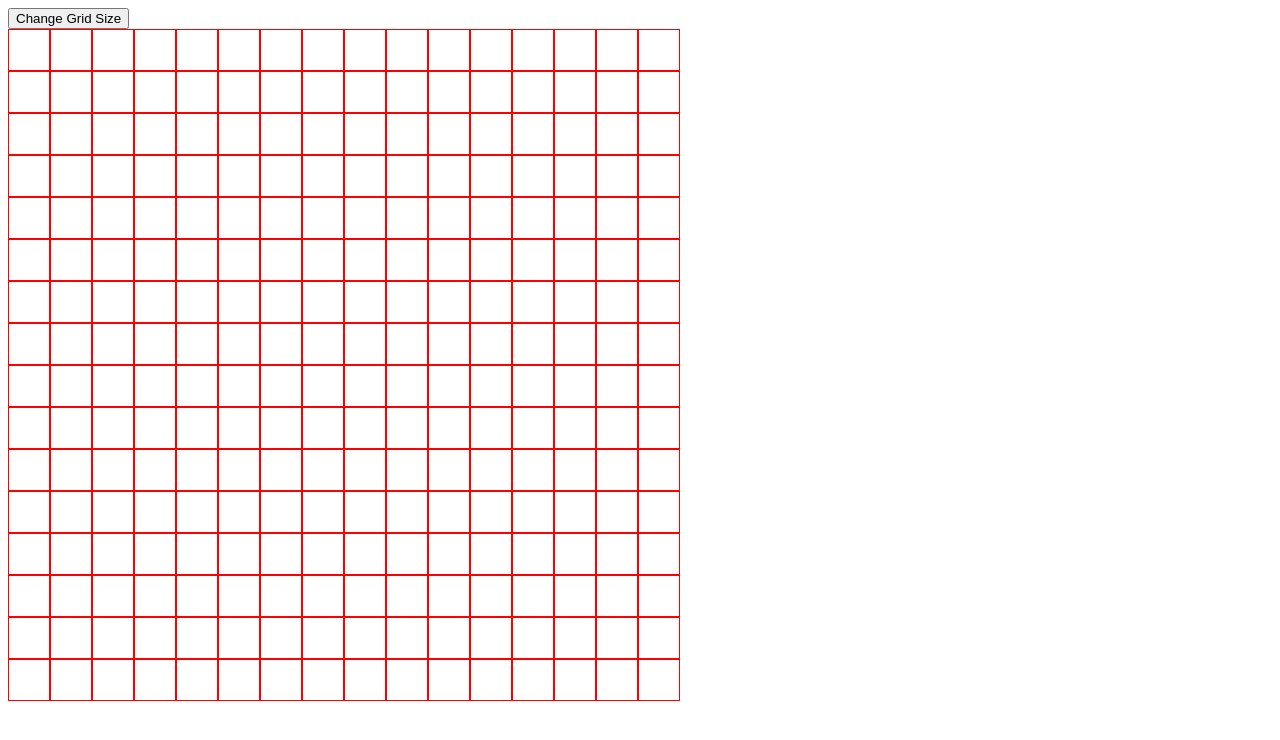
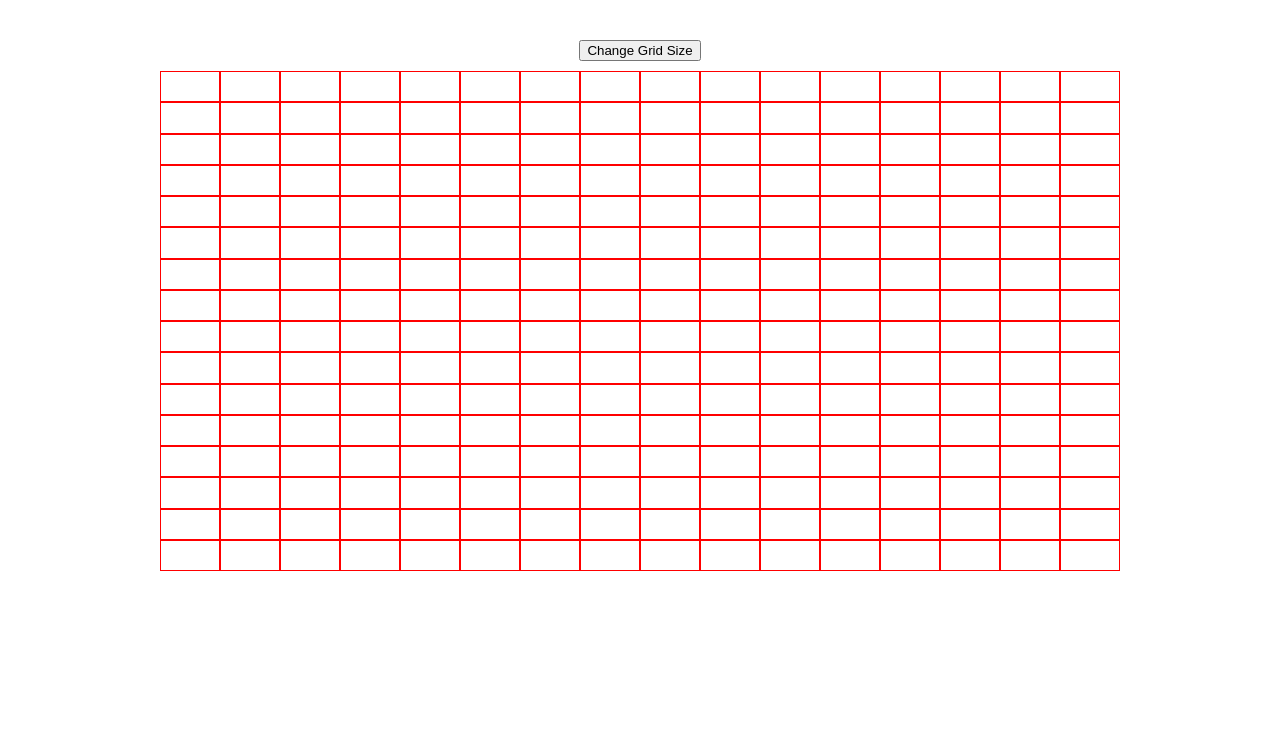
Before and after one commit to ken-ux/etch-a-sketch, a plain HTML site: page index.html in a window 1280 px wide. Drawn offline with Linux system fonts and the light colour scheme.

Commit message:
Center page content and constrain grid area

```diff
--- a/style.css
+++ b/style.css
@@ -1,10 +1,31 @@
+* {
+    box-sizing: border-box;
+}
+
+body {
+    max-width: 960px;
+    margin: 30px auto;
+    text-align: center;
+}
+
+#btn {
+    margin: 10px;
+}
+
 .container {
+    height: 500px;
+    margin: 0 auto;
     display: flex;
     flex-wrap: wrap;
 }
 
+.row {
+    width: 100%;
+    display: flex;
+}
+
 .square {
-    width: 40px;
-    height: 40px;
+    width: 100%;
+    height: 100%;
     border: 1px solid red;
 }
```
